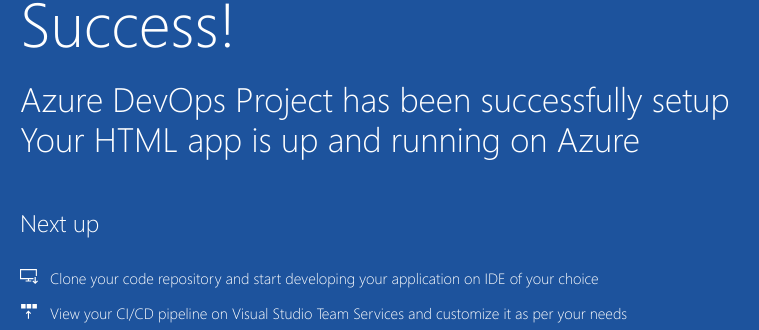
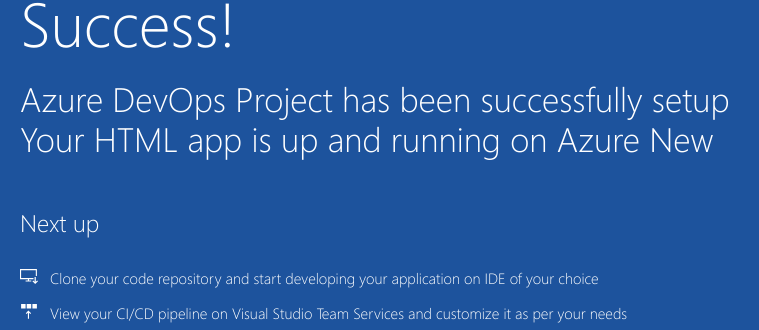
Before and after one commit to kirandp/edureka_git_assignment, a plain HTML site: page index.html in a window 1280 px wide. Shown: the part 392-722 px from the top of the page, 205-964 px from the left. Drawn offline with Linux system fonts and the light colour scheme.

Commit message:
adding chagnes

```diff
--- a/index.html
+++ b/index.html
@@ -20,7 +20,7 @@
             <div class="content-body">
                 <div class="success-text">Success!</div>
                 <div class="description line-1"> Azure DevOps Project has been successfully setup</div>
-                <div class="description line-2"> Your HTML app is up and running on Azure</div>
+                <div class="description line-2"> Your HTML app is up and running on Azure New</div>
                 <div class="next-steps-container">
                     <div class="next-steps-header">Next up</div>
                     <div class="next-steps-body">
```
